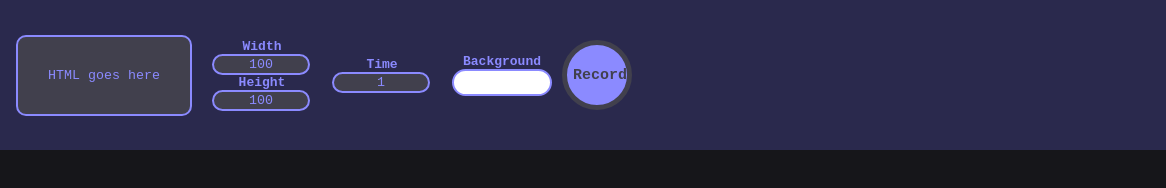
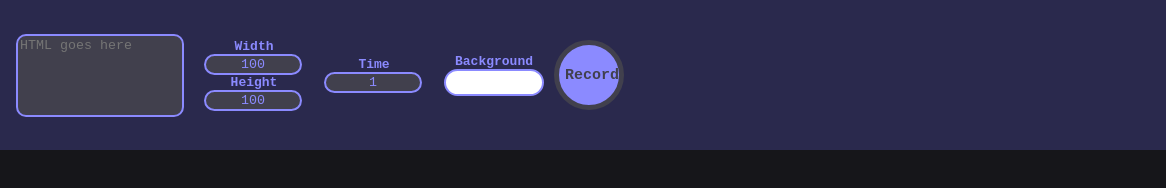
Before and after one commit to ZyberDev/element2webm, a plain HTML site: page index.html in a window 1280 px wide. Shown: the full height of the page, 114-1280 px from the left. Drawn offline with Linux system fonts and the light colour scheme.

Commit message:
Multiline HTML input

```diff
--- a/index.html
+++ b/index.html
@@ -9,7 +9,7 @@
         <nav class="navbar">
             <div class="navbar__container">
                 <img class="icon" width="100px" height="100px" src="logo.svg">
-                <input class="htmldata" value="HTML goes here">
+                <textarea class="htmldata" placeholder="HTML goes here"></textarea>
                 <div style="display: inline-grid; padding: 10px; width: 100px;">
                     <tex class="widthlabel">Width</tex>
                     <input class="capturewidth" type="number" value="100">
--- a/styles.css
+++ b/styles.css
@@ -42,8 +42,9 @@ body {
             color: var(--highlight);
             outline: none;
             margin: 10px;
-            text-align: center;
             font-family: monospace;
+            resize: none;
+            overflow: hidden;
         }
         .widthlabel {
             text-align: center;
@@ -134,6 +135,7 @@ body {
             font-size: 15px;
             transition: 250ms cubic-bezier(0.41, 2.2, 0.58, 1);
             user-select: none;
+            cursor: pointer;
         }
         .recordbutton:hover {
             transform: rotate(10deg) scale(0.9);
```
